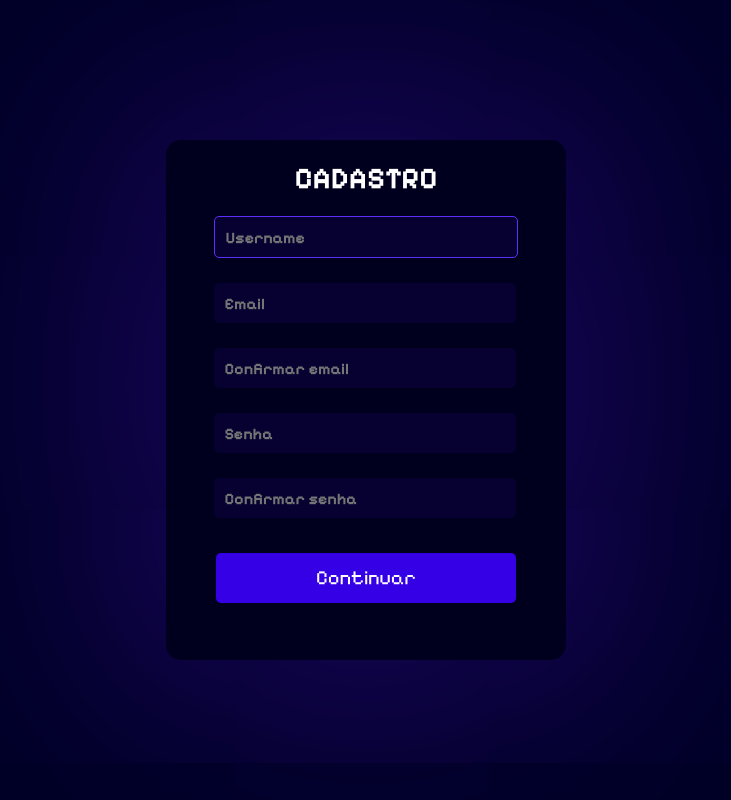
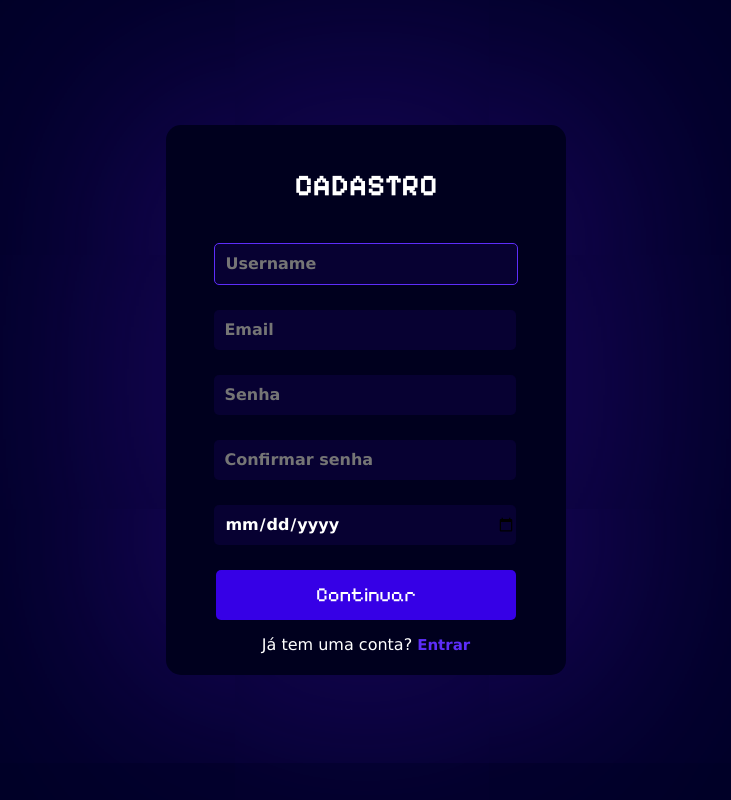
Before and after one commit to Roberth0202/Comunidade, a Django app: page /cadastro/ in a window 1280 px wide. Shown: the whole page, without its empty margins (274-1005 px from the left). Run offline with Django 5.2, Linux system fonts and the light colour scheme; tables that the repository leaves empty hold one stand-in row (values such as "Sample post"); one stand-in notice (Sample message) is shown; some web fonts are replaced.

Commit message:
adiciona sistema verificação de email por token, faz algumas modificaçãoes no models.

```diff
--- a/pyproject.toml
+++ b/pyproject.toml
@@ -5,8 +5,9 @@
 readme = "README.md"
 requires-python = ">=3.13"
 dependencies = [
-    "decouple>=0.0.7",
+    "celery>=5.5.3",
     "django>=5.2.1",
+    "pillow>=11.3.0",
     "psycopg2>=2.9.10",
     "python-decouple>=3.8",
 ]
--- a/users/Templates/register.html
+++ b/users/Templates/register.html
@@ -4,30 +4,50 @@
 
 <h1 class="cadastro-title">CADASTRO</h1>
 
+{% if messages %}
+    <div class="message-container">
+            {% for message in messages %}
+                {% if 'senhas_diferentes' in message.tags%}
+                    <p class="alert-message">{{ message }}</p>
+                {% endif %}
+                {% if 'usuario_existente' in message.tags%}
+                    <p class="alert-message">{{ message }}</p>
+                {% endif %}
+                {% if 'email_existente' in message.tags%}
+                    <p class="alert-message">{{ message }}</p>
+                {% endif %}
+            {% endfor %}
+    </div>
+{% endif %}
+
 <form class="form-register-group" method="post">
     {% csrf_token %}
 
     <div class="mb-2">
-        <input type="text" placeholder="Username" autofocus autocapitalize="off" autocomplete="off" name="username" required>
+        <input type="text" name="username" placeholder="Username" autofocus autocapitalize="off" autocomplete="off" required>
     </div>
 
     <div class="mb-2">
-        <input type="email" placeholder="Email" autocapitalize="off" autocomplete="off" name="email" required>
+        <input type="email" name="email" placeholder="Email" autocapitalize="off" autocomplete="off" required>
     </div>
 
     <div class="mb-2">
-        <input type="email" placeholder="Confirmar email" autocapitalize="off" autocomplete="off" required>
+        <input type="password" name="password1" placeholder="Senha" autocapitalize="off" autocomplete="off" required>
     </div>
 
     <div class="mb-2">
-        <input type="password" placeholder="Senha" autocapitalize="off" autocomplete="off" required>
+        <input type="password" name="password2" placeholder="Confirmar senha" autocapitalize="off" autocomplete="off" required>
     </div>
 
     <div class="mb-2">
-        <input type="password" placeholder="Confirmar senha" autocapitalize="off" autocomplete="off" required>
+        <input type="date" name="data_nascimento" id="data_nascimento" required>
     </div>
 
     <button type="submit" class="btn-cad">Continuar</button>
 </form>
 
+<div class="login-link">
+    <p>Já tem uma conta?<a href="{% url 'login' %}">Entrar</a></p>
+</div>
+
 {% endblock %}
--- a/users/static/css/cad_log.css
+++ b/users/static/css/cad_log.css
@@ -14,12 +14,13 @@
 .content{
     background-color: #00001E;
     min-width: clamp(350px, 50%, 400px);
-    min-height: clamp(520px, 55vh, 600px);
+    min-height: clamp(550px, 55%, 600px);
     border-radius: 15px;
     box-shadow: 0 0px 300px 15px rgba(98, 22, 250, 0.4);
     display: flex;
     flex-direction: column;
     align-items: center;
+    justify-content: center;
     color: white;
 }
 
@@ -38,9 +39,11 @@
 .icon-login img{
     width: 100px;
 }
+
 .login-title{
     font-family: "Pixelify Sans", sans-serif;
 }
+
 .alert{
     color: red;
 }
@@ -117,12 +120,28 @@
     font-family: "Pixelify Sans", sans-serif;
     color: white;
 }
+.message-container{
+    display: flex;
+    flex-direction: column;
+    align-items: center;
+    margin-top: 10px;
+    height: 20px;
+    z-index: 100;
+    color: aliceblue;
+}
+.alert-message{
+    color: red;
+    z-index: 10;
+    font-size: 14px;
+
+}
+
 .form-register-group{
     display: flex;
     flex-direction: column;
     align-items: center;
     gap: 25px;
-    margin-top: 20px;
+    margin-top: 10px;
 }
 
 .mb-2{
@@ -148,7 +167,6 @@
     font-size: 16px;
     font-weight: 700;
     padding-left: 10px;
-    font-family: "Pixelify Sans", sans-serif;
 }
 
 .mb-2 input:focus{
@@ -168,5 +186,18 @@
     font-size: 20px;
     font-weight: 400;
     cursor: pointer;
-    margin-top: 10px;
 }
+
+.login-link{
+    margin-top: 15px;
+}
+
+.login-link a{
+    color: #5d2dfa;
+    text-decoration: none;
+    font-size: 15px;
+    font-weight: 700;
+    cursor: pointer;
+    outline: none;
+    margin-left: 5px;
+}
--- a/users/urls.py
+++ b/users/urls.py
@@ -3,11 +3,11 @@
 
 urlpatterns = [
     # tela de login
-    path('login/', views.login, name='login_view'),
+    path('login/', views.login, name='login'),
     # tela de cadastro
     path('cadastro/', views.cadastro, name='register'),
-    # tela de recuperação de senha
-    #path('recuperar-senha/', views.recuperar_senha, name='recuperar_senha'),
+    # verificação de email
+    path('verify-email/<uuid:token>/', views.verify_email, name='verify_email'),
     # tela de perfil
     path('perfil/<str:username>', views.profile, name='perfil'),
     # tela de editar perfil
--- a/users/views.py
+++ b/users/views.py
@@ -1,8 +1,10 @@
 from django.shortcuts import get_object_or_404, redirect, render
 from django.contrib.auth.decorators import login_required
-from .models import CustomUser
+from .models import CustomUser, EmailVerificationToken
 from django.contrib.auth import authenticate, login, logout
-from  django.contrib.auth.views import PasswordChangeDoneView, PasswordChangeView, PasswordResetView, PasswordResetDoneView, PasswordResetConfirmView, PasswordResetCompleteView
+from django.contrib.auth import authenticate, login as auth_login, logout
+from django.db import IntegrityError
+from django.contrib.auth.views import PasswordChangeDoneView, PasswordChangeView, PasswordResetView, PasswordResetDoneView, PasswordResetConfirmView, PasswordResetCompleteView
 from django.contrib import messages
 from .services import RegisterUser
 from asgiref.sync import sync_to_async
@@ -16,7 +18,7 @@
 
         # Verifica se o usuário existe e se a senha está correta
         if user is not None:
-            login(request, user)
+            auth_login(request, user)
             return redirect('home') # Redireciona para a página inicial após o login bem-sucedido
 
         # Se o usuário não for encontrado ou a senha estiver incorreta
@@ -28,33 +30,36 @@
     return render(request, 'login.html')
 
 # --------------------------------------- PAGINA DE CADASTRO ---------------------------------------
-async def cadastro(request):
+def cadastro(request):
     if request.method == 'POST':
         # Obtém os dados do formulário de cadastro
         validador = RegisterUser(
             request,
             username = request.POST.get('username'),
-            email1 = request.POST.get('email1'),
-            email2 = request.POST.get('email2'),
+            email = request.POST.get('email'),
             password1 = request.POST.get('password1'),
             password2 = request.POST.get('password2'),
             data_nascimento = request.POST.get('data_nascimento')
             )
 
-        # Verifica se os dados do usuário são válidos
-        validacao = await sync_to_async(validador.is_valid)()
-        # Se a validação falhar, retorna o render do template com a mensagem de erro
-        if validacao is not True:
-            return validacao # retorna o render do template com a mensagem de erro
+        # Verifica se os dados do usuário são válidos (sincronamente)
+        if not validador.is_valid():
+            messages.error(request, 'Dados de cadastro inválidos. Verifique os campos e tente novamente.')
+            return render(request, 'register.html')
 
         # valida a senha de acordo com as regras definidas
-        validacao = await sync_to_async(validador.valid_password)()
-        # Se a validação da senha falhar, retorna o render do template com a mensagem de erro
-        if validacao is not True:
-            return validacao
+        if not validador.valid_password():
+            return render(request, 'register.html')
 
-        # se tudo estiver correto, cria o usuário
-        return await sync_to_async(validador.create_user)()
+        # se tudo estiver correto, tenta criar o usuário e captura conflitos de unicidade
+        try:
+            validador.create_user()
+
+        except IntegrityError:
+            messages.error(request, 'Usuário ou email já existe.')
+            return render(request, 'register.html')
+
+        return redirect('login')
 
 
     # Se o método for GET, renderiza a página de cadastro
@@ -109,4 +114,28 @@
         # nota: criar condição no template para verificar se o usuário é o mesmo do perfil
     return render(request, 'users/edit_profile.html', {'user': user})
 
-# ----------------------------------------------- PAGINA DE TROCA DE SENHA ----------------------------------------
+# ----------------------------------------------- verificaçao de email  ----------------------------------------
+def verify_email(request, token):
+        # Tenta obter o token de verificação do banco de dados
+        token_obj = get_object_or_404(EmailVerificationToken, token=token)
+
+        if token_obj.is_used:
+            return redirect('login/')
+
+        if token_obj.is_expired:
+            return redirect('login/')
+
+
+        # Marca o email do usuário como verificado e ativa a conta
+        user = token_obj.user
+        user.is_active = True # Ativa a conta do usuário
+        user.email_e_verificado = True # Marca o email como verificado
+        user.save() # Salva as alterações no usuário
+
+        # Marca o token como usado
+        token_obj.is_used = True
+        token_obj.save()  # Salva as alterações no token
+
+        # Realiza o login do usuário automaticamente
+        login(request, user)
+        return redirect('home/')  # Redireciona para a página inicial ou outra página desejada
```
Also changed, not shown: comuna/settings.py (+13 -1 lines), users/admin.py (+7 -1 lines), users/models.py (+26 -0 lines), users/services.py (+92 -25 lines), users/Templates/email/verify_email.html (added), users/migrations/0002_rename_e_verificado_customuser_email_e_verificado_and_more.py (added), users/migrations/0003_rename_email_e_verificado_customuser_e_verificado.py (added), 1 other file.
